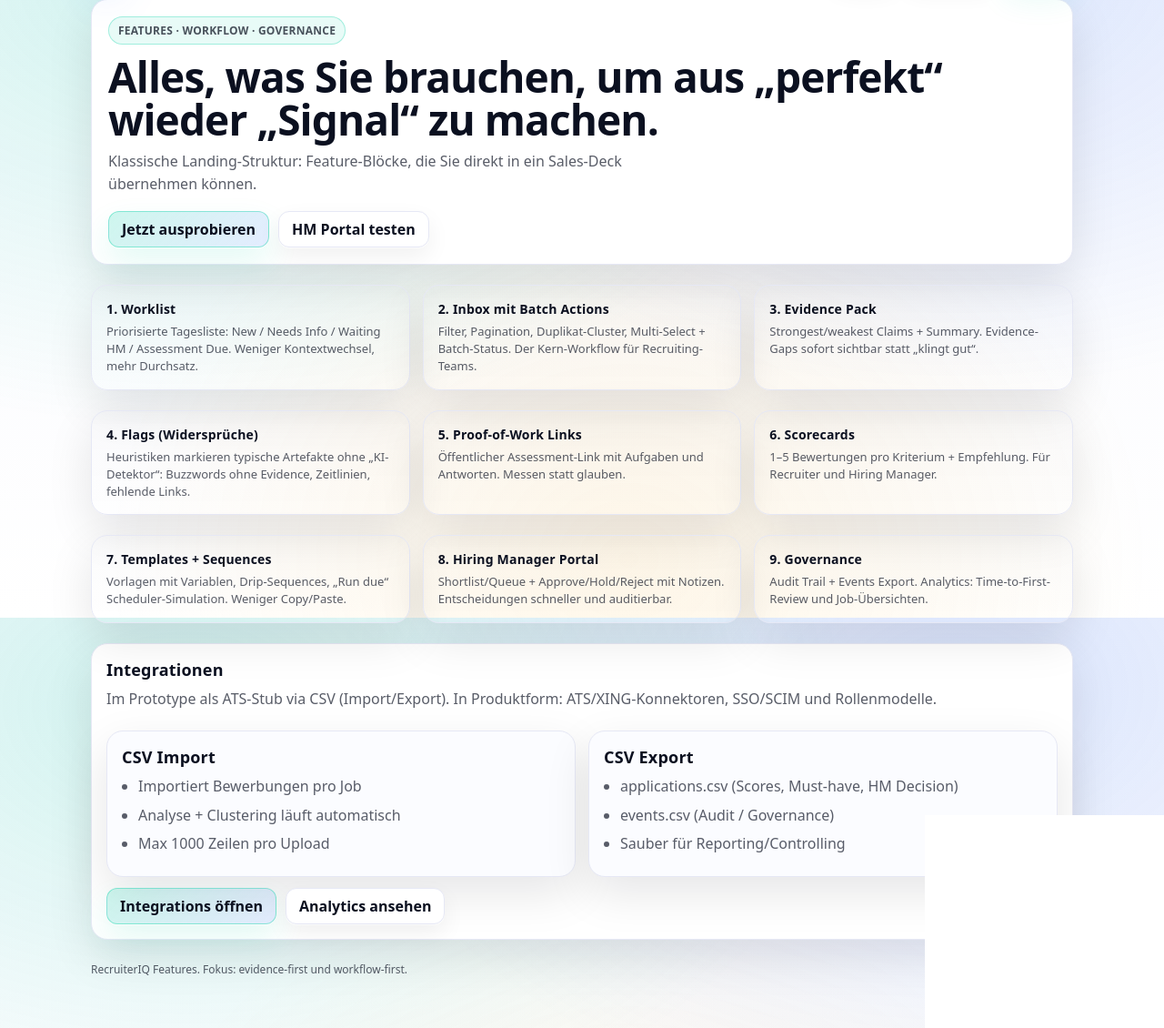
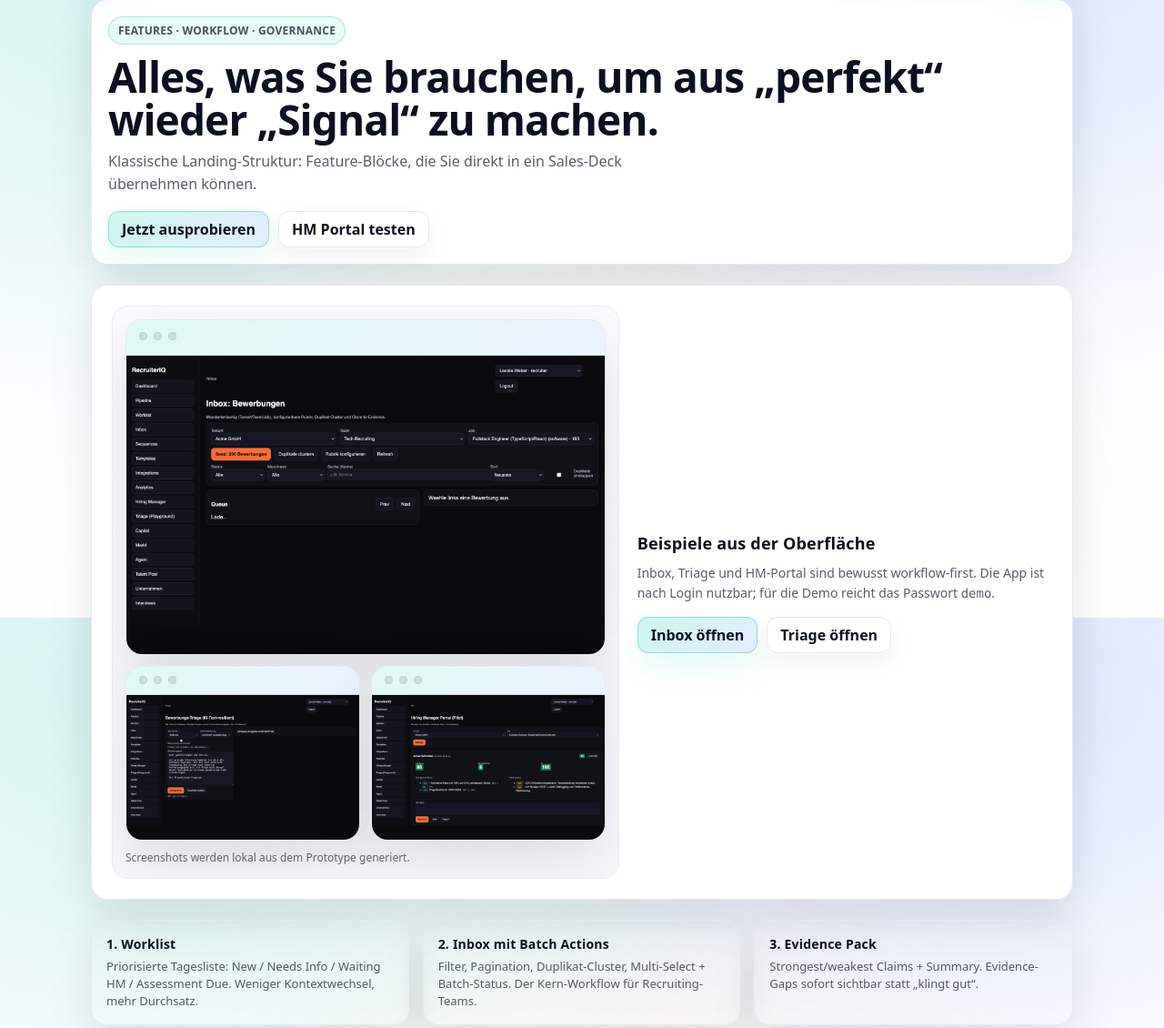
Before and after one commit to Fliegenbart/RecruitingNeu, a website: page features.html in a window 1280 px wide. Shown: the part 121-1251 px from the top of the page at 91% size. Drawn offline with Linux system fonts and the light colour scheme.

Commit message:
Add real product screenshots and embed them in marketing pages

```diff
--- a/features.html
+++ b/features.html
@@ -34,6 +34,38 @@
       <div class="cta">
         <a class="btn primary" href="/login?next=%2Finbox">Jetzt ausprobieren</a>
         <a class="btn" href="/login?next=%2Fhm">HM Portal testen</a>
+      </div>
+    </div>
+
+    <div class="card productCard" style="margin-top:22px">
+      <div class="productGrid">
+        <div class="productArt">
+          <div class="shotFrame" aria-label="Product screenshot: Inbox">
+            <div class="shotDots" aria-hidden="true"><span></span><span></span><span></span></div>
+            <img src="/assets/shots/inbox.png" alt="RecruiterIQ Inbox Screenshot"/>
+          </div>
+          <div class="shotGrid" aria-label="More product screenshots">
+            <div class="shotFrame shotSmall">
+              <div class="shotDots" aria-hidden="true"><span></span><span></span><span></span></div>
+              <img src="/assets/shots/triage.png" alt="RecruiterIQ Triage Screenshot"/>
+            </div>
+            <div class="shotFrame shotSmall">
+              <div class="shotDots" aria-hidden="true"><span></span><span></span><span></span></div>
+              <img src="/assets/shots/hm.png" alt="RecruiterIQ Hiring Manager Screenshot"/>
+            </div>
+          </div>
+          <div class="shotCaption">Screenshots werden lokal aus dem Prototype generiert.</div>
+        </div>
+        <div class="productCopy">
+          <h2>Beispiele aus der Oberfläche</h2>
+          <div class="sub">
+            Inbox, Triage und HM-Portal sind bewusst workflow-first. Die App ist nach Login nutzbar; für die Demo reicht das Passwort <span class="mono">demo</span>.
+          </div>
+          <div class="cta" style="margin-top:14px">
+            <a class="btn primary" href="/login?next=%2Finbox">Inbox öffnen</a>
+            <a class="btn" href="/login?next=%2Ftriage">Triage öffnen</a>
+          </div>
+        </div>
       </div>
     </div>
 
--- a/marketing.css
+++ b/marketing.css
@@ -394,3 +394,54 @@ input:focus, textarea:focus, select:focus{border-color: rgba(31,215,176,.42); bo
   .stats{grid-template-columns: 1fr}
   .logoTrack{animation-duration: 20s}
 }
+.shotFrame{
+  position:relative;
+  border: 1px solid rgba(230,232,245,.92);
+  border-radius: 18px;
+  overflow:hidden;
+  background: #ffffff;
+  box-shadow: 0 22px 70px rgba(8,12,24,.12);
+}
+.shotFrame::before{
+  content:"";
+  position:absolute;
+  inset:0 0 auto 0;
+  height: 38px;
+  background: linear-gradient(135deg, rgba(31,215,176,.14), rgba(63,124,255,.10));
+  border-bottom: 1px solid rgba(230,232,245,.92);
+}
+.shotDots{
+  position:absolute;
+  top: 13px;
+  left: 14px;
+  display:flex;
+  gap: 7px;
+}
+.shotDots span{
+  width: 9px;
+  height: 9px;
+  border-radius: 99px;
+  background: rgba(11,16,32,.10);
+  border: 1px solid rgba(11,16,32,.08);
+}
+.shotFrame img{
+  display:block;
+  width:100%;
+  height:auto;
+  margin-top: 38px;
+}
+.shotCaption{
+  margin-top: 10px;
+  color: rgba(11,16,32,.62);
+  font-size: 12px;
+  line-height: 1.45;
+}
+.shotGrid{
+  display:grid;
+  grid-template-columns: 1fr 1fr;
+  gap: 12px;
+  margin-top: 12px;
+}
+.shotSmall img{margin-top: 30px}
+.shotSmall::before{height: 30px}
+.shotSmall .shotDots{top: 10px}
```
Also changed, not shown: app.js (+11 -1 lines), index.html (+15 -1 lines), assets/shots/features.png (added), assets/shots/hm.png (added), assets/shots/inbox.png (added), assets/shots/landing-mobile.png (added), assets/shots/triage.png (added).
